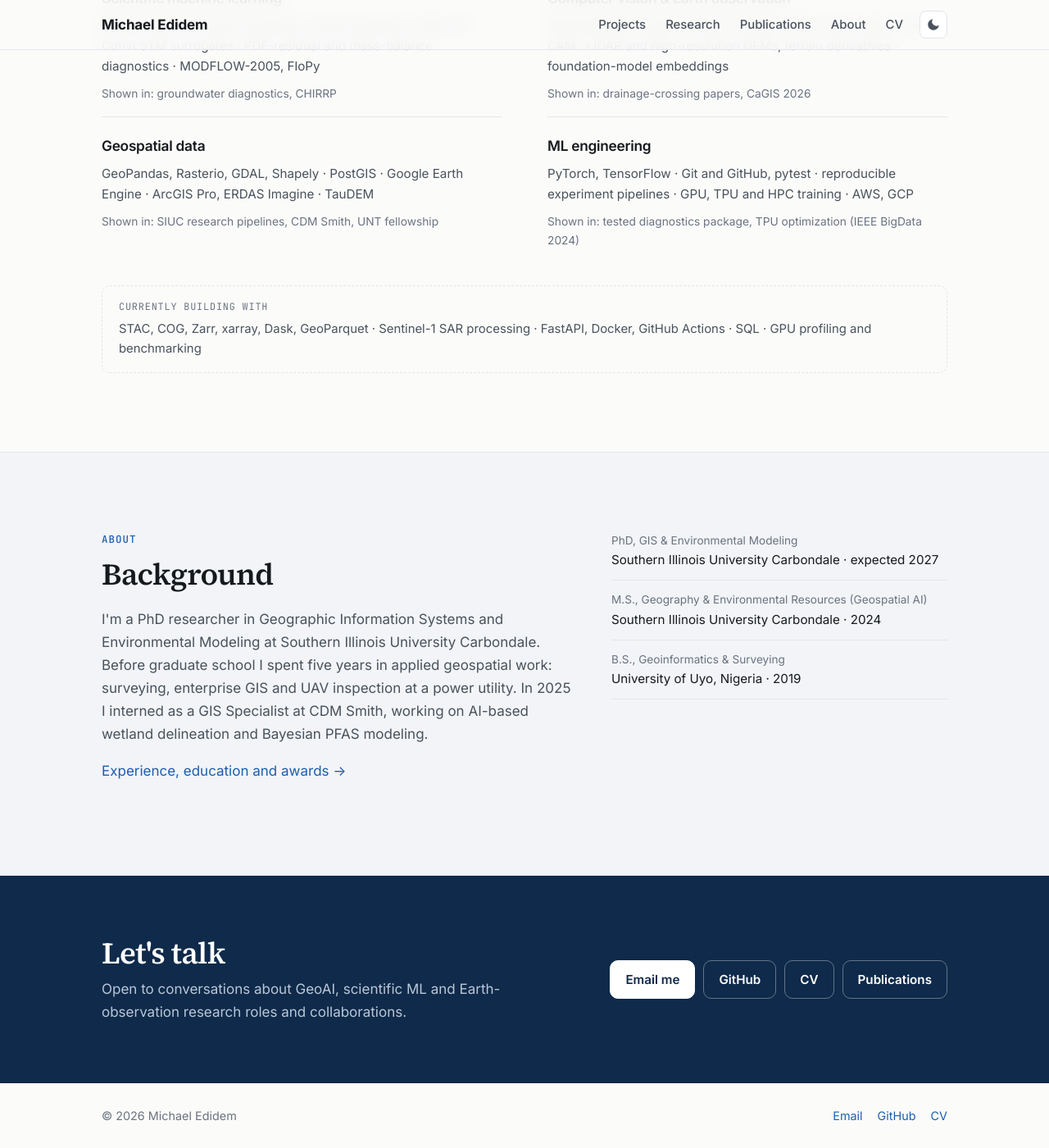
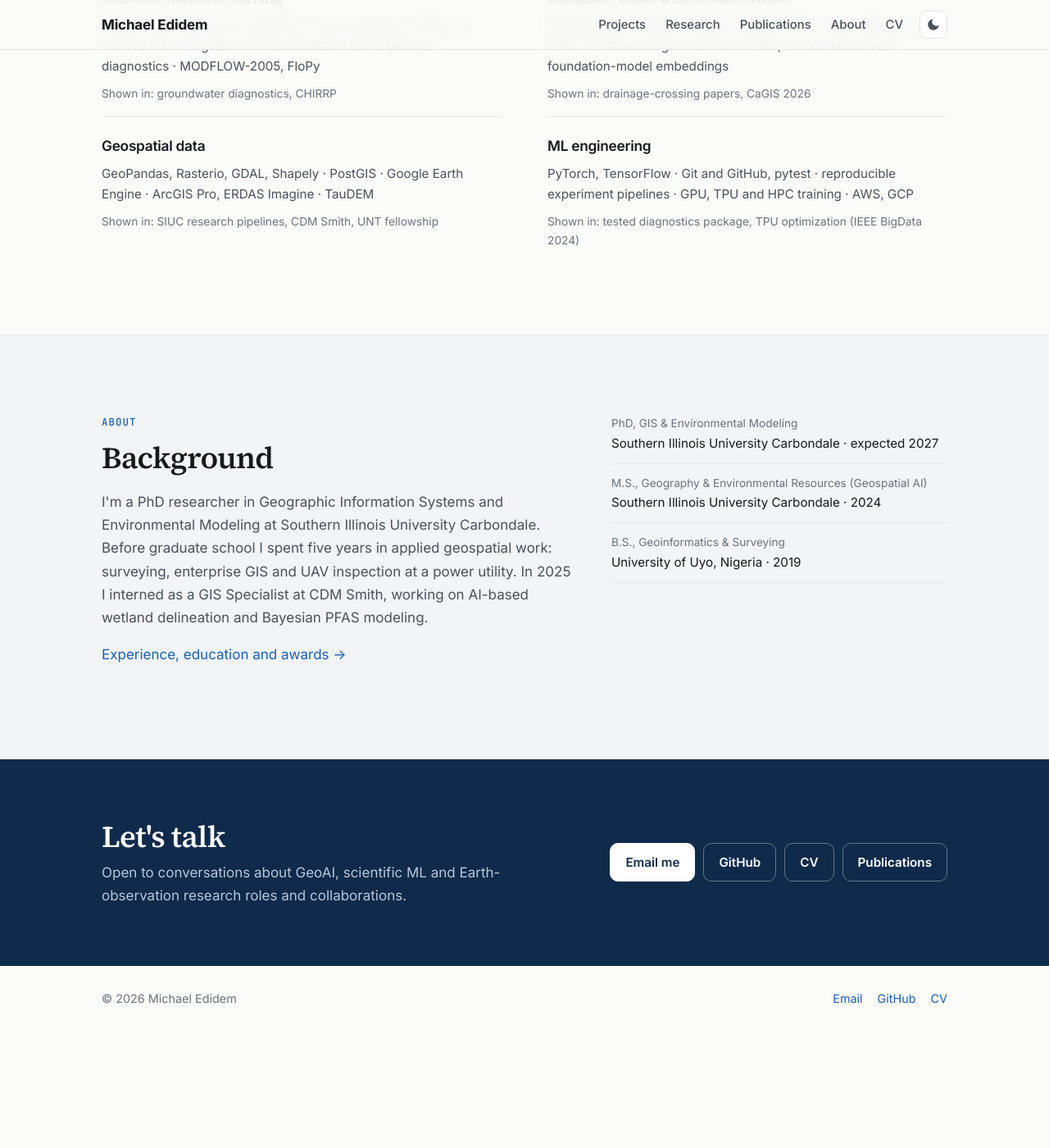
Before and after one commit to mikedidem/medidem, a Jekyll site: the page built from _pages/home.html, in a window 1280 px wide and 1400 px high, scrolled down 4778 px. Shown: the whole window at 82% size. Built offline with Jekyll 4.4.1, drawn with Linux system fonts in a browser that asks for light colours; after the commit the page ends 6036 px from its top, so only the background shows below that.

Commit message:
Revert "Add currently-building-with line to capabilities"
This reverts commit 4e9c424bda4e14099de76cd77fd6ae1c13ebb8f6.

```diff
--- a/_pages/home.html
+++ b/_pages/home.html
@@ -206,7 +206,6 @@ title: ""
         <p class="cap__evidence">Shown in: tested diagnostics package, TPU optimization (IEEE BigData 2024)</p>
       </div>
     </div>
-    <p class="caps__building"><span>Currently building with</span>STAC, COG, Zarr, xarray, Dask, GeoParquet · Sentinel-1 SAR processing · FastAPI, Docker, GitHub Actions · SQL · GPU profiling and benchmarking</p>
   </div>
 </section>
 
--- a/assets/css/portfolio.css
+++ b/assets/css/portfolio.css
@@ -357,6 +357,3 @@ a.project__media:hover { text-decoration: none; }
 }
 
 @media (prefers-reduced-motion: reduce) { html { scroll-behavior: auto; } }
-
-.caps__building { margin: 36px 0 0; padding: 16px 20px; border: 1px dashed var(--border); border-radius: 10px; font-size: 0.93rem; color: var(--text-2); }
-.caps__building span { display: block; font-family: var(--mono); font-size: 0.74rem; text-transform: uppercase; letter-spacing: 0.07em; color: var(--muted); margin-bottom: 4px; }
```
